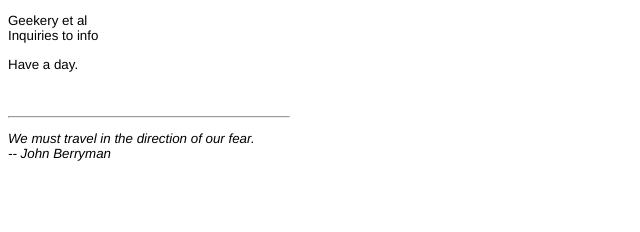
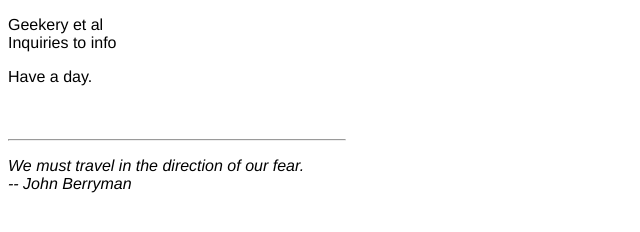
Before and after one commit to ziel/website-thing, a plain HTML site: page index.html in a window 1280 px wide. Shown: the whole page, without its empty margins (0-640 px from the left). Drawn offline with Linux system fonts and the light colour scheme.

Commit message:
remove font size. format src

```diff
--- a/index.html
+++ b/index.html
@@ -4,7 +4,6 @@
     <style>
       * {
         font-family: Helvetica, Arial, Sans-Serif;
-  font-size: 10pt;
       }
 
       hr.footer {
@@ -16,20 +15,19 @@ hr.footer {
       p.quote {
         font-style: italic;
       }
-
     </style>
   </head>
     <body>
       <p>
-Geekery et al<br />
+        Geekery et al<br>
         Inquiries to info
       </p>
       <p>
         Have a day.
       </p>
-<hr class="footer" />
+      <hr class="footer">
       <p class="quote">
-We must travel in the direction of our fear.<br />
+        We must travel in the direction of our fear.<br>
         -- John Berryman
       </p>
     </body>
```
Lines whose indentation alone changed are shown as unchanged.
